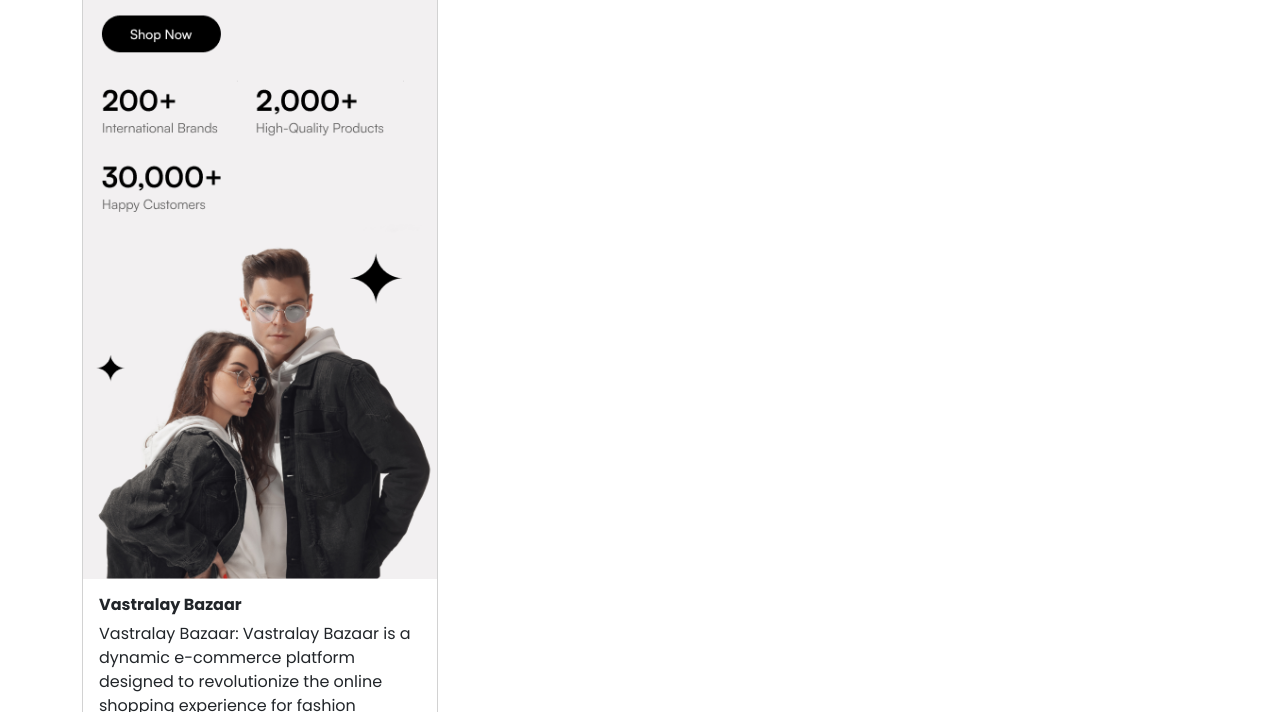
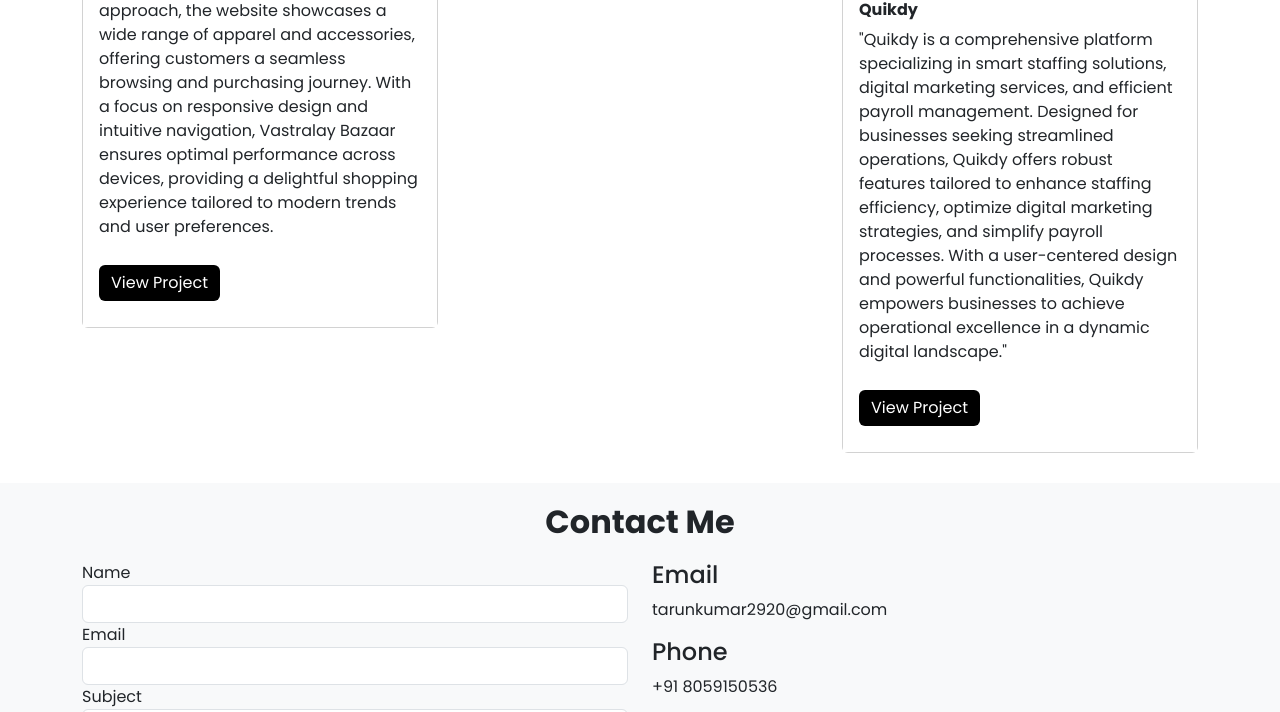
Before and after one commit to Tarunkumar292/portfolio, a plain HTML site: page index.html in a window 1280 px wide. Shown: the part 955-1667 px from the top of the page. Drawn offline with nearby package versions, Linux system fonts and the light colour scheme.

Commit message:
portfolio

```diff
--- a/css/style.css
+++ b/css/style.css
@@ -12,15 +12,16 @@
 .navbar-brand, .navbar-nav .nav-link {
     color: #ffffff;
 }
-.navbar-nav li{
-    text-align: end;
-}
 .section {
     padding: 20px 0;
 }
 .section-header {
     text-align: center;
     margin-bottom: 20px;
+}
+.row .col-lg-4{
+    height: 100%;
+    width: 100%;
 }
 .section-header h2 {
     font-weight: 700;
--- a/index.html
+++ b/index.html
@@ -52,6 +52,7 @@
     <main>
         <section id="about" class="section">
             <div class="container">
+                <div class="row">
                 <div class="section-header">
                     <h2>About Me</h2>
                     <p class="lead">I am a passionate front-end developer specializing in crafting elegant and
@@ -63,7 +64,7 @@
                         impression.
                     </p>
                 </div>
-                <!-- Your content here -->
+            </div>
             </div>
         </section>
 
@@ -92,7 +93,7 @@
                 <div class="row">
                     <div class="col-md-4">
                         <div class="card project-card">
-                            <img src="images/Frame 34259 (1).png" class="card-img-top" alt="Project 1">
+                            <img src="images/Logo img.png" class="card-img-top" alt="Project 1">
                             <div class="card-body">
                                 <h5 class="card-title">Vastralay Bazaar</h5>
                                 <p class="card-text">Vastralay Bazaar: Vastralay Bazaar is a dynamic e-commerce platform
@@ -119,10 +120,17 @@
                     </div>
                     <div class="col-md-4">
                         <div class="card project-card">
-                            <img src="project3.jpg" class="card-img-top" alt="Project 3">
+                            <img src="images/Logo 1.png" class="card-img-top" alt="Project 3">
                             <div class="card-body">
-                                <h5 class="card-title">Project 3</h5>
-                                <p class="card-text">Description of Project 3.</p>
+                                <h5 class="card-title">Quikdy</h5>
+                                <p class="card-text">"Quikdy is a comprehensive platform specializing in smart staffing
+                                    solutions, digital marketing services, and efficient payroll management. Designed
+                                    for businesses seeking streamlined operations, Quikdy offers robust features
+                                    tailored to enhance staffing efficiency, optimize digital marketing strategies, and
+                                    simplify payroll processes. With a user-centered design and powerful
+                                    functionalities, Quikdy empowers businesses to achieve operational excellence in a
+                                    dynamic digital landscape."
+                                </p>
                                 <a href="#" class="btn btn">View Project</a>
                             </div>
                         </div>
```
Also changed, not shown: images/Frame 34259 (1).png (deleted), images/Logo 1.png (added), images/Logo img.png (added), images/WhatsApp Image 2024-05-16 at 13.09.15_d4d72220.jpg (added).
